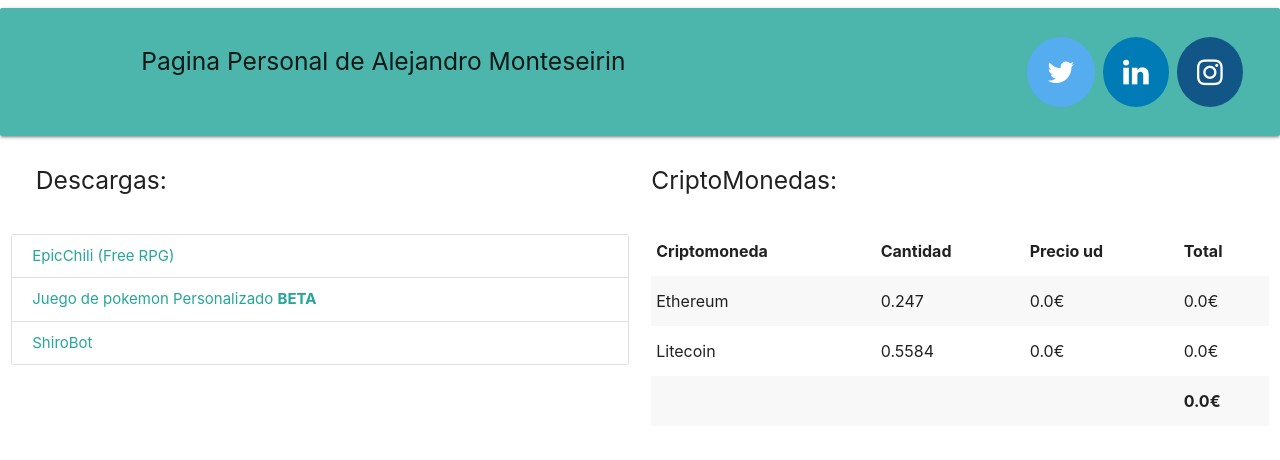
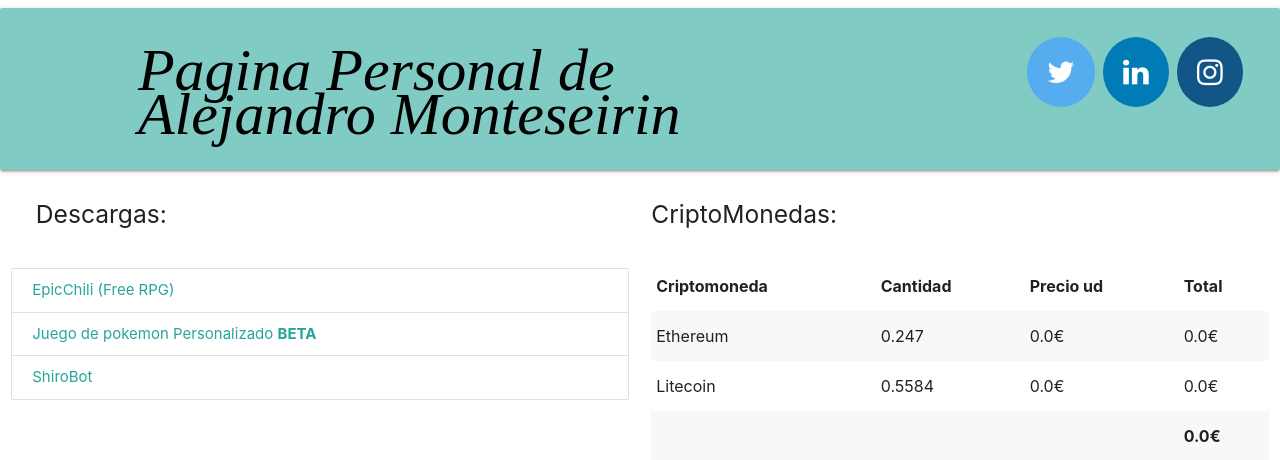
Before and after one commit to AlejandroMonteseirin/Django_Personal_Web, a Django app: page / in a window 1280 px wide. Shown: the top 460 px of the page. Run offline with Django 3.2, Linux system fonts and the light colour scheme; data that the repository does not hold is empty; some libraries are stand-ins or nearby versions.

Commit message:
Minor css changes

```diff
--- a/PaginaPersonalAlexV1/static/css/main.css
+++ b/PaginaPersonalAlexV1/static/css/main.css
@@ -23,3 +23,9 @@
   .fa:hover {
     opacity: 0.7;
 }
+.titulo{
+  font-family: Impact, Haettenschweiler, 'Arial Narrow Bold', sans-serif;
+  font-weight: 500;
+  font-size: 4em;
+  color: black; font-family: 'Droid serif', serif; font-size: 4em; font-weight: 400; font-style: italic; line-height: 44px;  text-align: left;
+}
--- a/PaginaPersonalAlexV1/templates/index.html
+++ b/PaginaPersonalAlexV1/templates/index.html
@@ -16,9 +16,9 @@
 
 <body>
 
-<div class="card-panel center teal lighten-2 row">
-<div class="col m5 offset-m1"> <h5>Pagina Personal de Alejandro Monteseirin</b>  </div>
-<div class="col m3 offset-m3" style="text-align:right">
+<div class="card-panel center teal lighten-3 row">
+<div class="col m7 offset-m1"> <h5 class="titulo">Pagina Personal de Alejandro Monteseirin  </div>
+<div class="col m3 offset-m1" style="text-align:right">
     <a href="https://twitter.com/alexmp001" class="fa fa-twitter"></a>
     <a href="#" class="fa fa-linkedin"></a>
     <a href="https://www.instagram.com/alexmp001/" class="fa fa-instagram"></a>
```
